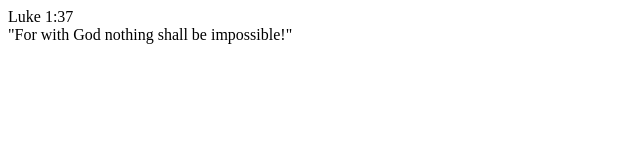
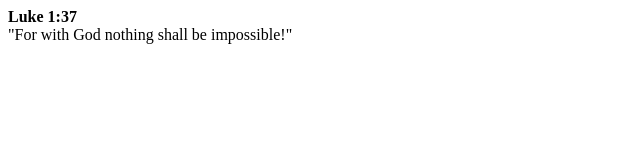
Before and after one commit to gelinelocarinas118/gelinelocarinas118.github.io, a plain HTML site: page index.html in a window 1280 px wide. Shown: the full height of the page, 0-640 px from the left. Drawn offline with Linux system fonts and the light colour scheme.

Commit message:
first commit

```diff
--- a/index.html
+++ b/index.html
@@ -1,5 +1,3 @@
-<nav style = "font-color: yellow">
-  Luke 1:37
-<br>
+<b> Luke 1:37 </b>
+  <br>
 "For with God nothing shall be impossible!"
-</nav>
```
